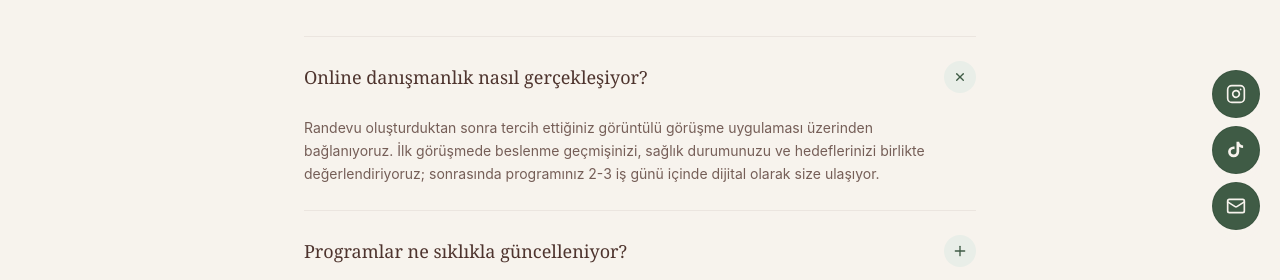
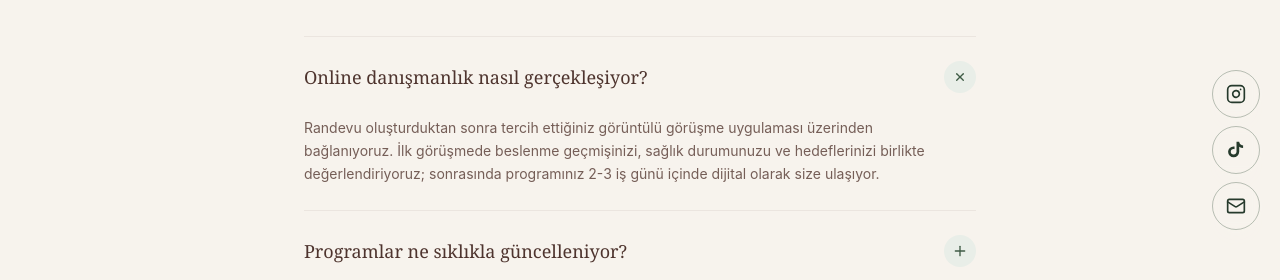
Before and after one commit to MehmetByrktr/dytmisracakir, a Next.js app: page /sss in a window 1280 px wide. Shown: the part 330-610 px from the top of the page. Built offline with nearby package versions, Linux system fonts and the light colour scheme; no server answers.

Commit message:
Make social rail buttons transparent

```diff
--- a/src/components/ui/EmailButton.tsx
+++ b/src/components/ui/EmailButton.tsx
@@ -41,7 +41,7 @@ export default function EmailButton({ email, instagram, tiktok }: SocialRailProp
           title={title}
           target={external ? '_blank' : undefined}
           rel={external ? 'noopener noreferrer' : undefined}
-          className="flex h-11 w-11 items-center justify-center rounded-full border border-sage-700/20 bg-sage text-porcelain shadow-card transition duration-300 hover:-translate-x-1 hover:bg-sage-700 hover:shadow-soft sm:h-12 sm:w-12"
+          className="flex h-11 w-11 items-center justify-center rounded-full border border-sage/35 bg-transparent text-sage-700 shadow-card backdrop-blur-sm transition duration-300 hover:-translate-x-1 hover:border-sage-700 hover:bg-sage/10 hover:shadow-soft sm:h-12 sm:w-12"
         >
           <Icon className="h-5 w-5" />
         </a>
```
